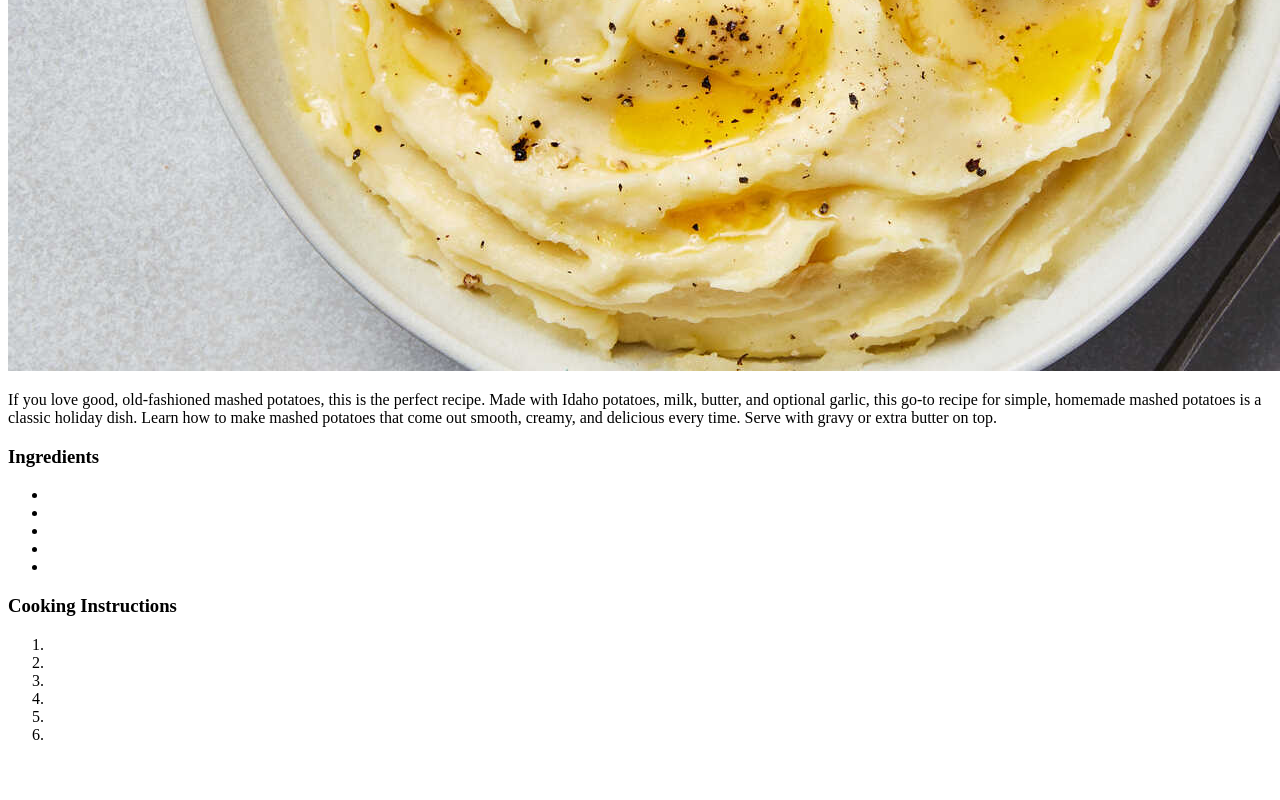
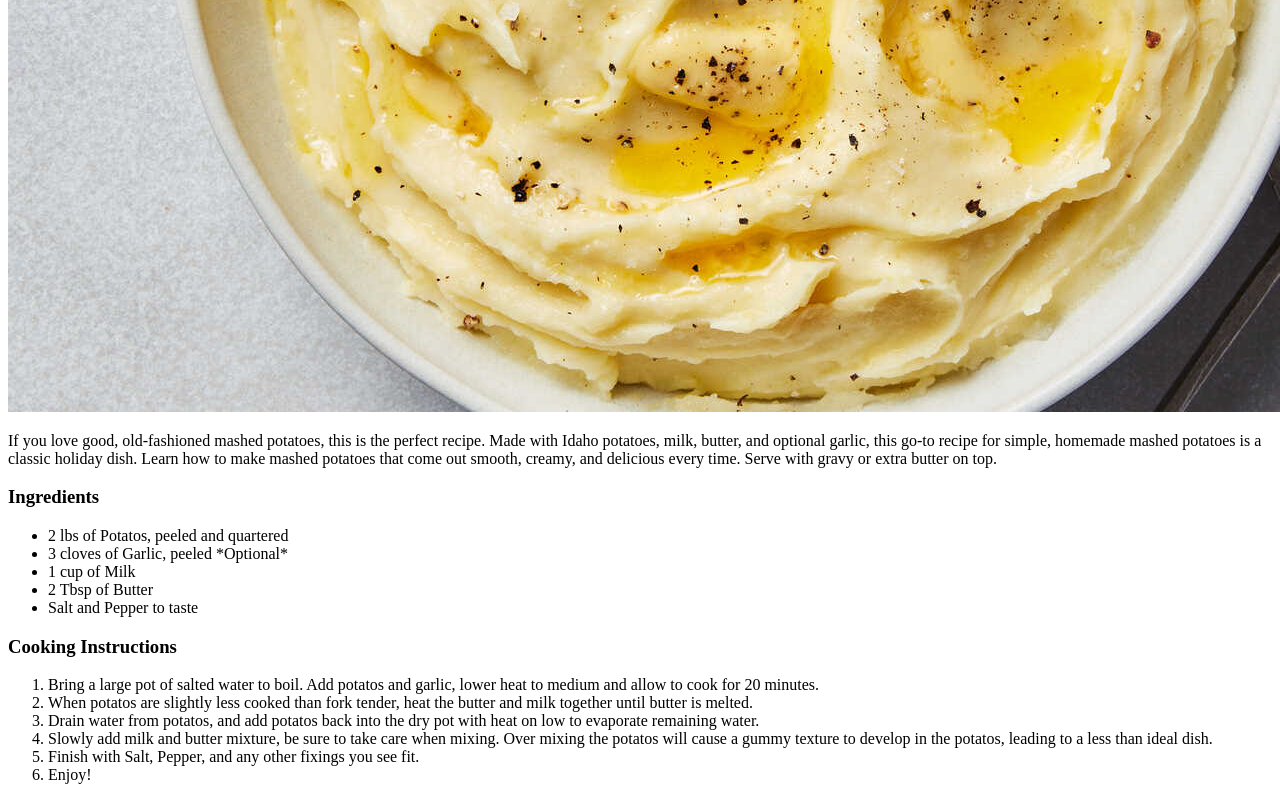
Before and after one commit to NiyomalK/Odin-Recipes, a plain HTML site: page Recipes/mashed_potatos.html in a window 1280 px wide. Shown: the part 709-1509 px from the top of the page. Before the commit the page ends 1469 px from the top, so only its background shows below. Drawn offline with Linux system fonts and the light colour scheme.

Commit message:
Add link back to home page, complete ingredients and cooking directions sections

```diff
--- a/Recipes/mashed_potatos.html
+++ b/Recipes/mashed_potatos.html
@@ -7,6 +7,7 @@
     <title>Mashed Potatos</title>
 </head>
 <body>
+    <h3><a href="/index.html">Return Home</a></h3>
     <h1>Mashed Potatos</h1>
     <img src="/Images/Mashedpotatos.jpeg" alt="Mashed potatos">
     <div>
@@ -15,21 +16,21 @@
     <div>
         <h3>Ingredients</h3>
         <ul>
-            <li></li>
-            <li></li>
-            <li></li>
-            <li></li>
-            <li></li>
+            <li>2 lbs of Potatos, peeled and quartered</li>
+            <li>3 cloves of Garlic, peeled *Optional*</li>
+            <li>1 cup of Milk</li>
+            <li>2 Tbsp of Butter</li>
+            <li>Salt and Pepper to taste</li>
         </ul>
 
         <h3 class="directions">Cooking Instructions</h3>
         <ol>
-            <li></li>
-            <li></li>
-            <li></li>
-            <li></li>
-            <li></li>
-            <li></li>
+            <li>Bring a large pot of salted water to boil. Add potatos and garlic, lower heat to medium and allow to cook for 20 minutes.</li>
+            <li>When potatos are slightly less cooked than fork tender, heat the butter and milk together until butter is melted.</li>
+            <li>Drain water from potatos, and add potatos back into the dry pot with heat on low to evaporate remaining water.</li>
+            <li>Slowly add milk and butter mixture, be sure to take care when mixing. Over mixing the potatos will cause a gummy texture to develop in the potatos, leading to a less than ideal dish.</li>
+            <li>Finish with Salt, Pepper, and any other fixings you see fit.</li>
+            <li>Enjoy!</li>
         </ol>
     </div>
 
```
